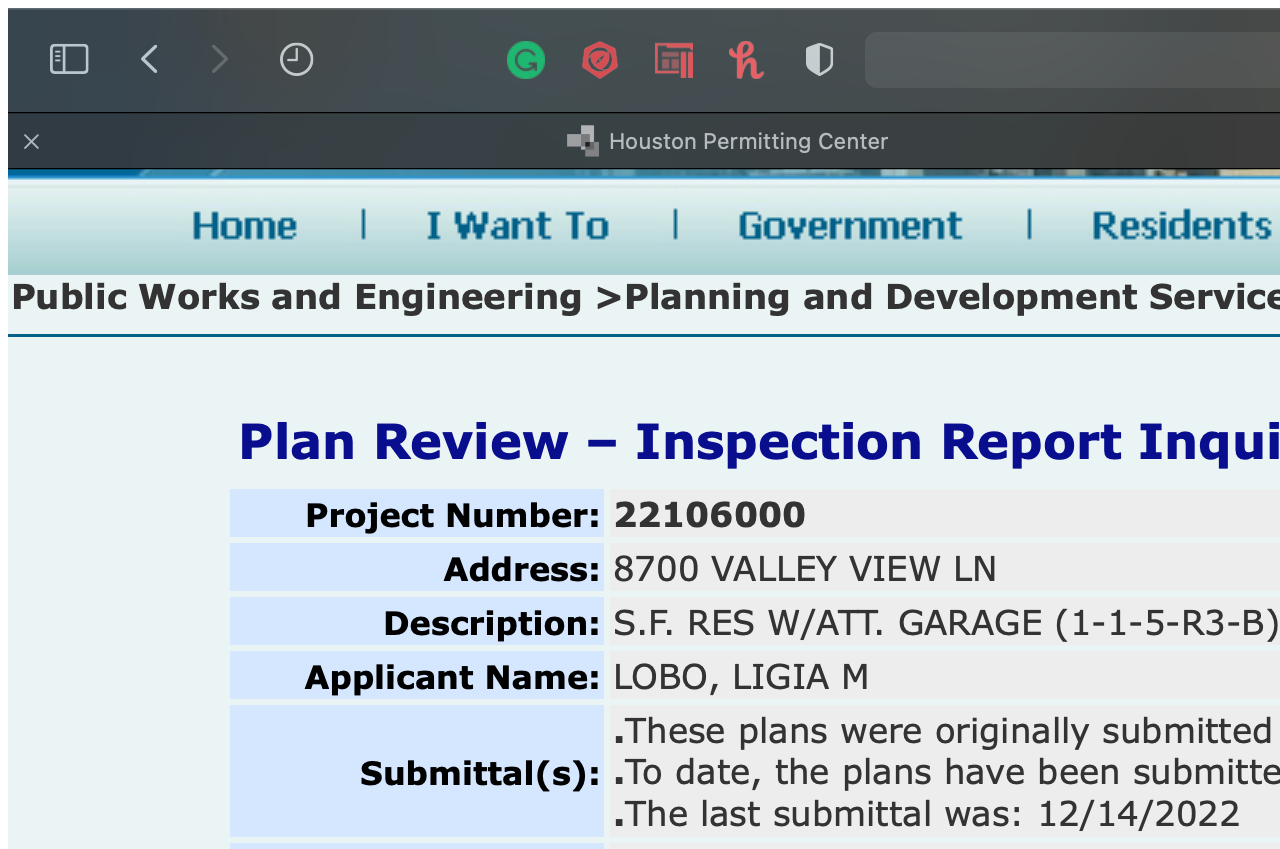
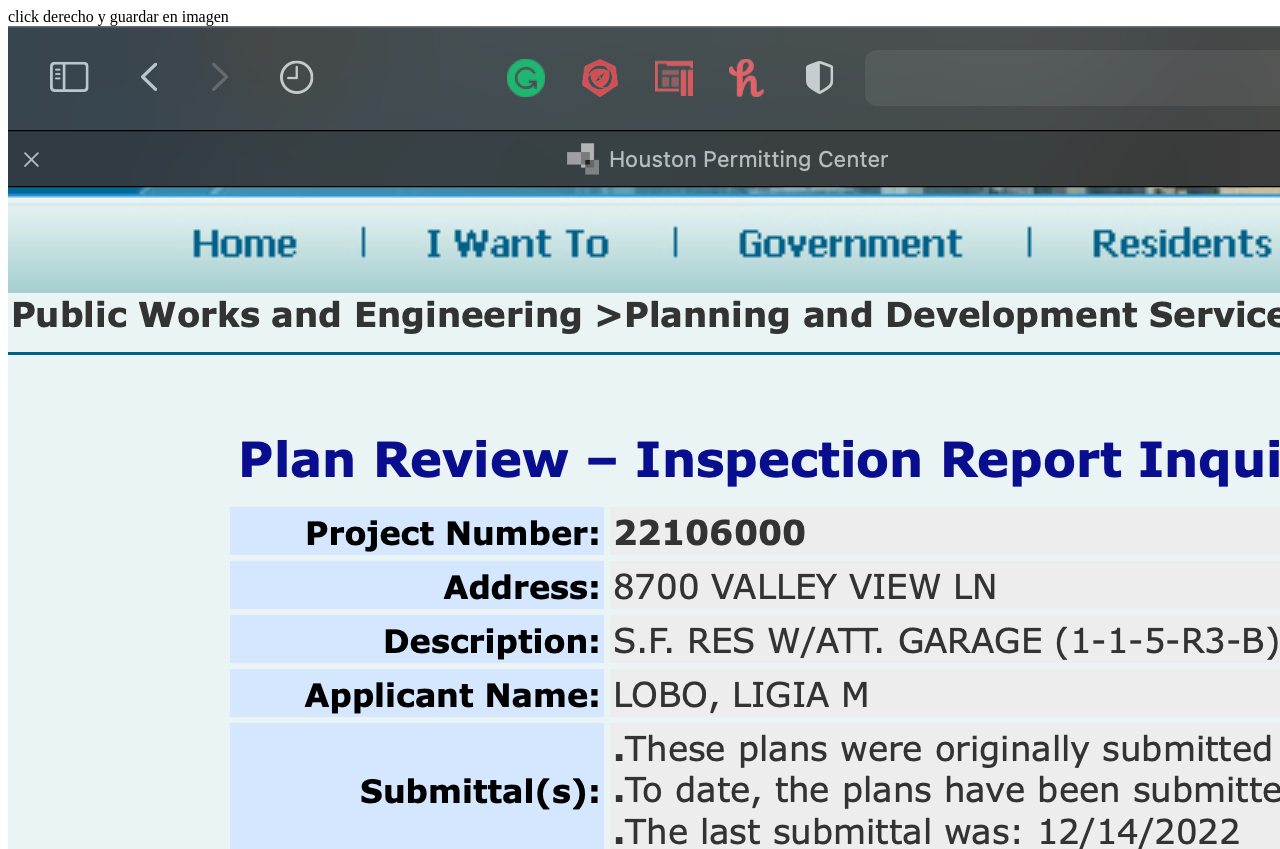
Before and after one commit to Jorgeguajardoo/screenshot, a plain HTML site: page index.html in a window 1280 px wide. Shown: the top 849 px of the page. Drawn offline with Linux system fonts and the light colour scheme.

Commit message:
Update index.html

```diff
--- a/index.html
+++ b/index.html
@@ -1,3 +1,4 @@
 <body>
+click derecho y guardar en imagen
 <img src= "Screen Shot 2023-01-03 at 1.48.09 PM.png">
 </body>
```
